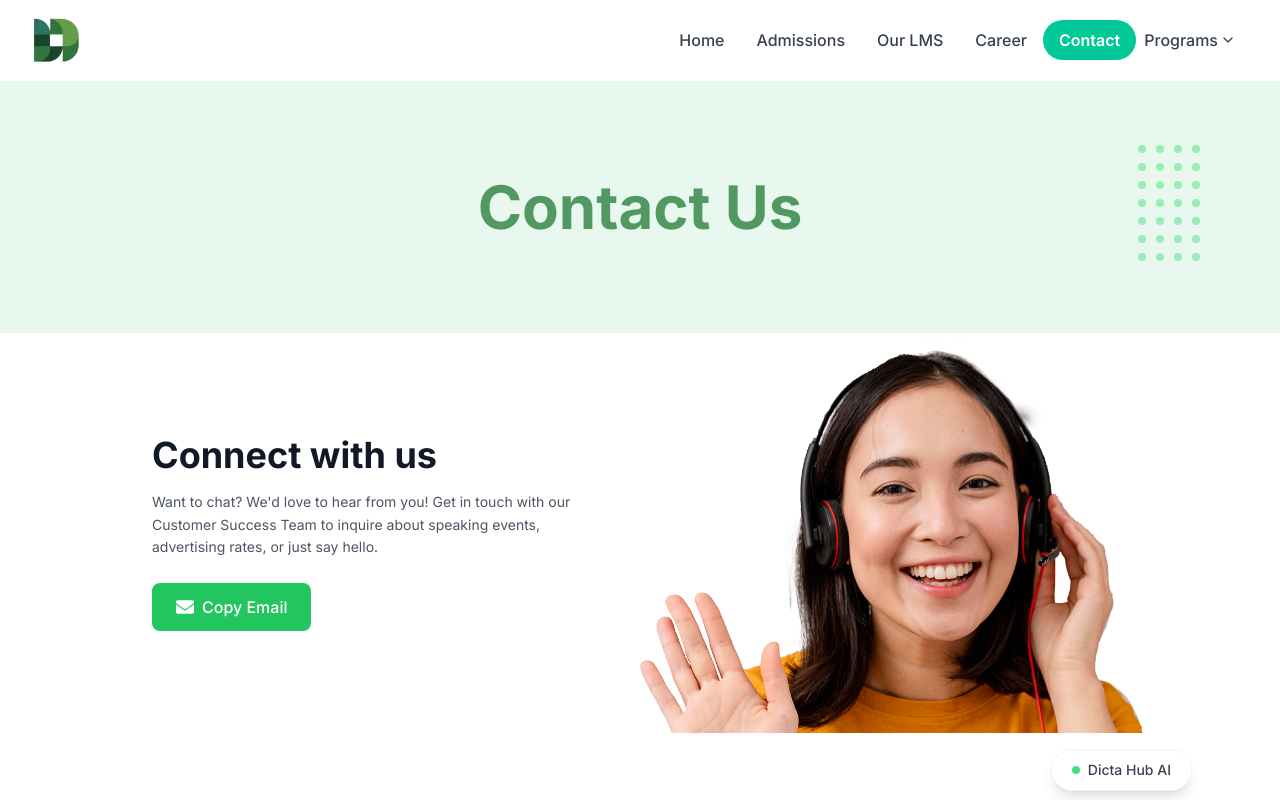
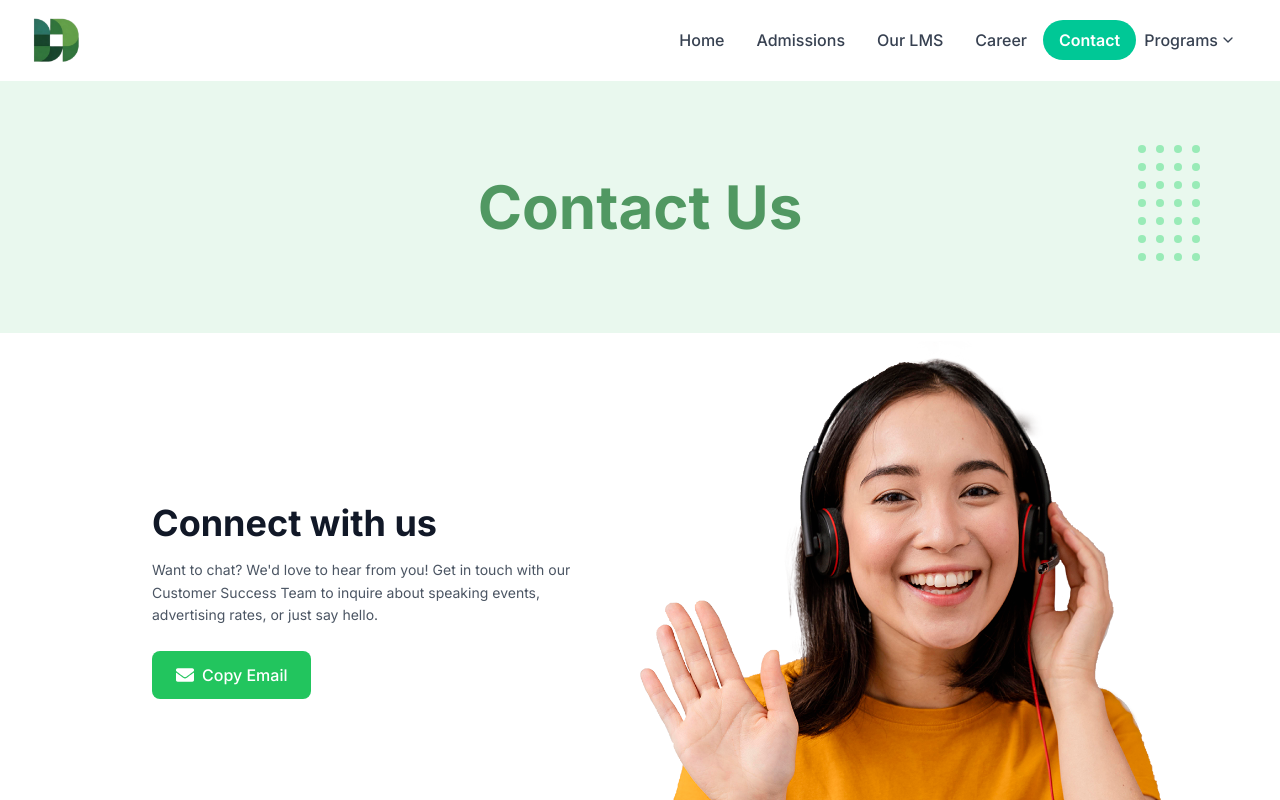
Before and after one commit to Stripe-Edge/DictaHub, a Next.js app: page /contact in a window 1280 px wide. Shown: the top 800 px of the page. Built offline with nearby package versions, Linux system fonts and the light colour scheme.

Commit message:
feat(contact): add initial contact page layout (UI only)

```diff
--- a/app/contact/page.tsx
+++ b/app/contact/page.tsx
@@ -52,7 +52,7 @@ export default function ContactPage() {
       </section>
 
       {/* CONNECT WITH US SECTION */}
-      <section className=" bg-white">
+      <section className="bg-white relative overflow-hidden pt-4 md:pt-2 pb-12">
         <motion.div
           initial="hidden"
           whileInView="visible"
@@ -60,57 +60,63 @@ export default function ContactPage() {
           variants={staggerContainer}
           className={container}
         >
-          <motion.div variants={fadeInUp} className=" overflow-hidden">
-            <div className="grid md:grid-cols-2">
-              {/* Left: Text Content */}
-              <div className="p-8 sm:p-12 lg:p-16 flex flex-col justify-center">
+          {/* Main Grid */}
+          <motion.div variants={fadeInUp}>
+            <div className="grid md:grid-cols-2 gap-y-12 md:gap-y-0 min-h-[520px]">
+              {/* Image (comes first on mobile) */}
+              <div className="order-1 md:order-2 relative h-[380px] md:h-auto">
+                <Image
+                  src="/assets/contact-hero.png"
+                  alt="Contact Us"
+                  fill
+                  priority
+                  className="
+              object-contain
+              md:object-cover
+              md:object-top
+            "
+                />
+              </div>
+
+              {/* Text */}
+              <div className="order-2 md:order-1 flex items-center px-8 sm:px-12 lg:px-16">
+                <div className="max-w-md">
                   <h2 className="text-3xl sm:text-4xl font-bold text-gray-900 mb-4">
                     Connect with us
                   </h2>
-                <p className="text-gray-600 text-sm leading-relaxed mb-6 max-w-md">
+
+                  <p className="text-gray-600 text-sm leading-relaxed mb-6">
                     Want to chat? We'd love to hear from you! Get in touch with
                     our Customer Success Team to inquire about speaking events,
                     advertising rates, or just say hello.
                   </p>
-                <button className="bg-green-500 hover:bg-green-600 text-white px-6 py-3 rounded-lg flex items-center gap-2 w-fit transition-colors">
+
+                  <button className="bg-green-500 hover:bg-green-600 text-white px-6 py-3 rounded-lg flex items-center gap-2 transition-colors">
                     <FaEnvelope className="text-lg" />
                     <span className="font-medium">Copy Email</span>
                   </button>
                 </div>
-
-              {/* Right: Image */}
-              <div className="relative h-[300px] md:h-auto min-h-[400px]">
-                <Image
-                  src="/assets/contact-hero.png"
-                  alt="Contact Us"
-                  fill
-                  className="object-cover object-top"
-                  priority
-                />
               </div>
             </div>
           </motion.div>
 
-          {/* Floating badge */}
-          <div className="flex justify-end mt-4">
+          {/* Floating Button */}
           <motion.div
-              className="bg-white rounded-full px-5 py-2.5 shadow-lg flex items-center gap-2 border border-gray-100"
+            className="absolute bottom-6 right-6 bg-white rounded-full px-5 py-2.5 shadow-lg flex items-center gap-2 border border-gray-100 z-10"
             whileHover={{
               y: [0, -6, 0],
               transition: {
                 duration: 0.6,
                 repeat: Infinity,
-                  repeatType: "loop",
                 ease: "easeInOut",
               },
             }}
           >
-              <div className="w-2 h-2 bg-green-400 rounded-full"></div>
-              <button className="text-sm font-medium text-gray-700">
+            <span className="w-2 h-2 bg-green-400 rounded-full"></span>
+            <span className="text-sm font-medium text-gray-700">
               Dicta Hub AI
-              </button>
+            </span>
           </motion.div>
-          </div>
         </motion.div>
       </section>
 
```
Lines whose indentation alone changed are shown as unchanged.
